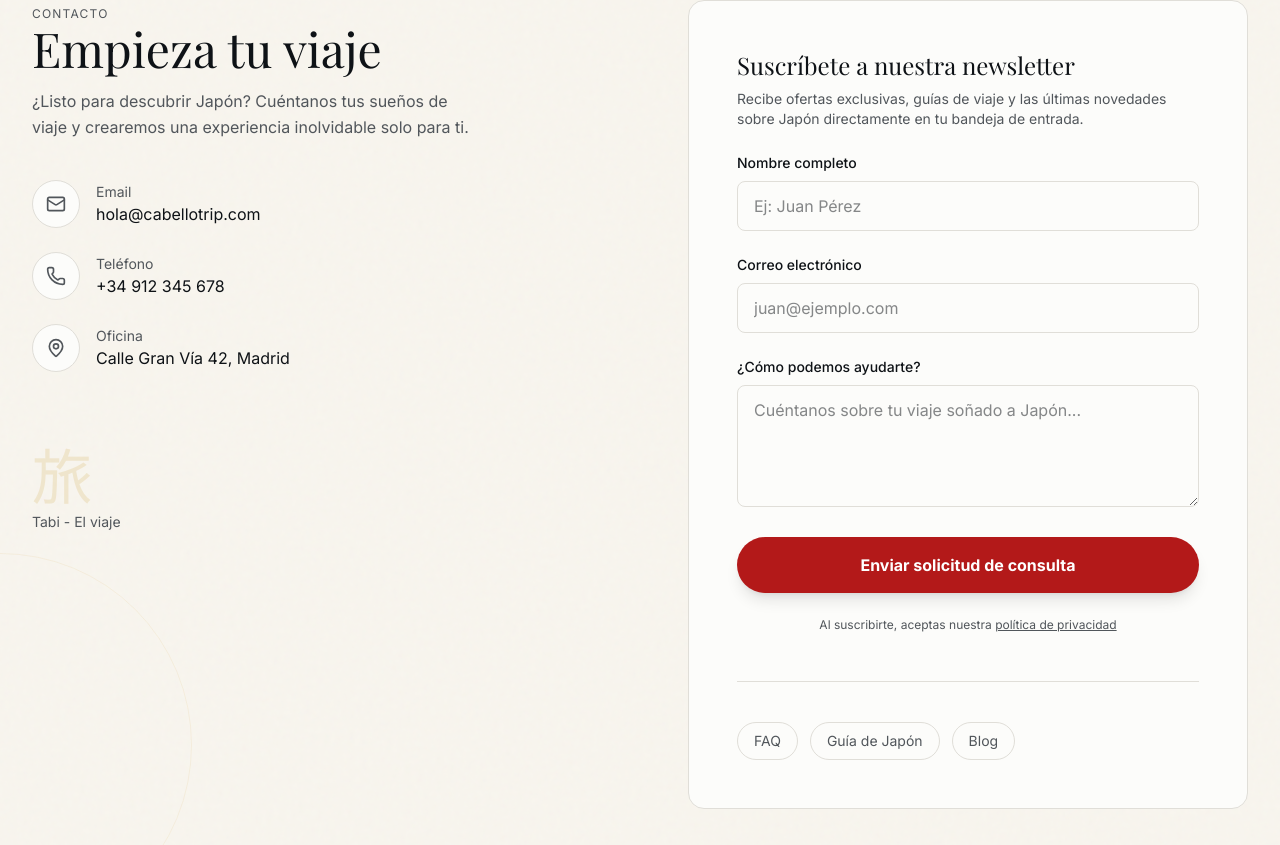
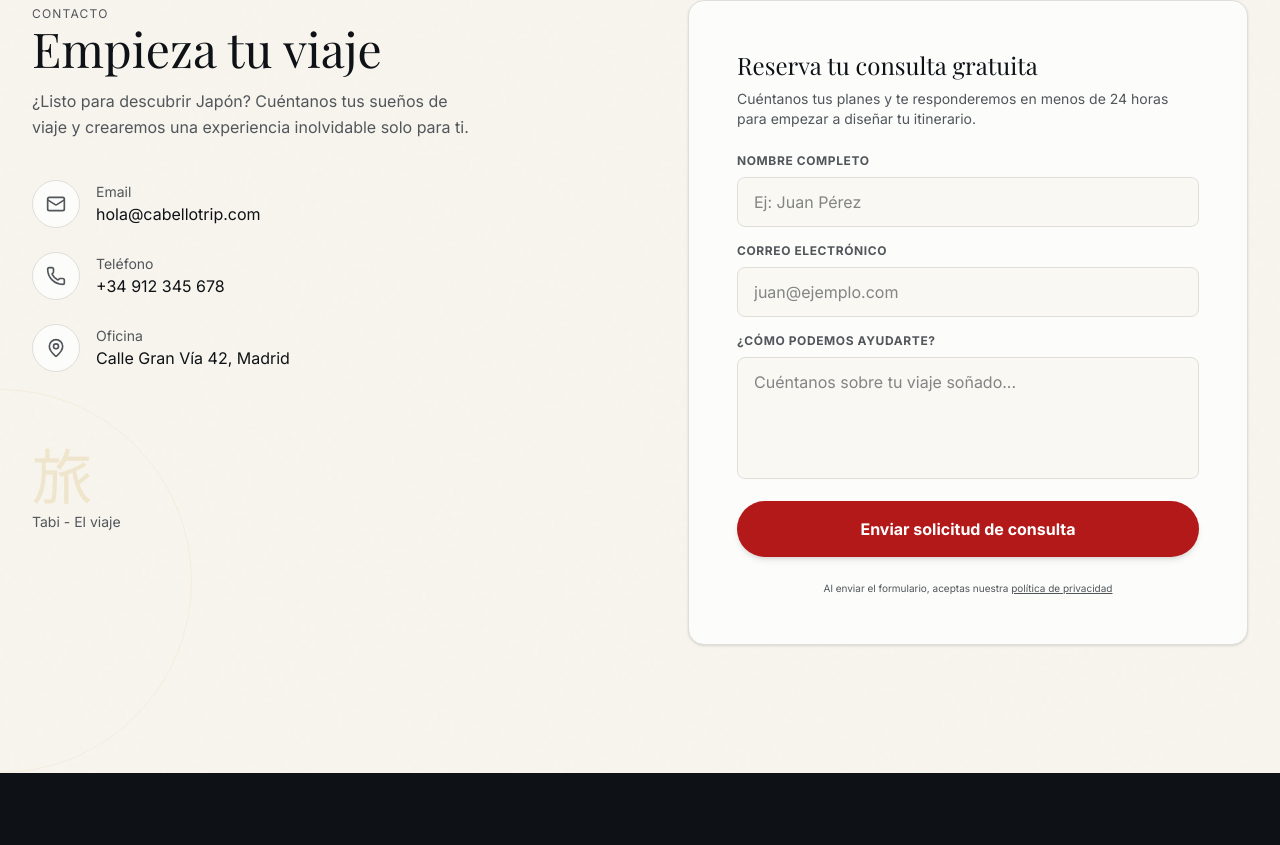
Before and after one commit to jcabcap0903/cabellotrip-landing-page, a Next.js app: page / in a window 1280 px wide. Shown: the part 4246-5091 px from the top of the page. Built offline with nearby package versions, Linux system fonts and the light colour scheme; a web font is replaced by a local one.

Commit message:
contact-section.tsx

```diff
--- a/components/contact-section.tsx
+++ b/components/contact-section.tsx
@@ -1,35 +1,22 @@
 "use client"
 
-import { useState } from "react"
-import { Button } from "@/components/ui/button"
-import { Input } from "@/components/ui/input"
-import { ArrowRight, Mail, Phone, MapPin } from "lucide-react"
+import { Mail, Phone, MapPin } from "lucide-react"
 
 export function ContactSection() {
-  const [email, setEmail] = useState("")
-  const [isSubmitted, setIsSubmitted] = useState(false)
-
-  const handleSubmit = (e: React.FormEvent) => {
-    e.preventDefault()
-    if (email) {
-      setIsSubmitted(true)
-      setEmail("")
-      setTimeout(() => setIsSubmitted(false), 3000)
-    }
-  }
+  // Eliminamos el estado anterior porque Formspree gestiona el envío directamente
 
   return (
     <section id="contact" className="py-24 lg:py-32 bg-secondary relative overflow-hidden">
-      {/* Background elements */}
+      {/* Elementos de fondo */}
       <div className="absolute top-0 left-0 right-0 h-px bg-border" />
       <div className="absolute inset-0 paper-texture pointer-events-none" />
 
-      {/* Decorative circle */}
+      {/* Círculo decorativo */}
       <div className="absolute -left-48 bottom-0 w-96 h-96 rounded-full border border-accent/10" />
 
       <div className="relative max-w-7xl mx-auto px-6 lg:px-8">
         <div className="grid lg:grid-cols-2 gap-16 lg:gap-24">
-          {/* Left Column - Contact Info */}
+          {/* Columna Izquierda - Info de Contacto */}
           <div className="space-y-10">
             <div className="space-y-4">
               <span className="text-xs uppercase tracking-widest text-muted-foreground">
@@ -44,7 +31,7 @@ export function ContactSection() {
               </p>
             </div>
 
-            {/* Contact Details */}
+            {/* Detalles de contacto */}
             <div className="space-y-6">
               <a
                 href="mailto:hola@cabellotrip.com"
@@ -83,7 +70,7 @@ export function ContactSection() {
               </div>
             </div>
 
-            {/* Japanese Text Decoration */}
+            {/* Decoración Japonesa */}
             <div className="pt-8">
               <p className="text-6xl font-serif text-accent/20">旅</p>
               <p className="text-sm text-muted-foreground mt-2">
@@ -92,102 +79,74 @@ export function ContactSection() {
             </div>
           </div>
 
-          {/* Right Column - Newsletter Form */}
+          {/* Columna Derecha - Formulario */}
           <div className="flex items-center">
-            <div className="w-full bg-background rounded-2xl p-8 lg:p-12 border border-border">
+            <div className="w-full bg-background rounded-2xl p-8 lg:p-12 border border-border shadow-sm">
               <div className="space-y-6">
                 <div>
                   <h3 className="text-2xl font-serif text-foreground mb-2">
-                    Suscríbete a nuestra newsletter
+                    Reserva tu consulta gratuita
                   </h3>
                   <p className="text-muted-foreground text-sm">
-                    Recibe ofertas exclusivas, guías de viaje y las últimas
-                    novedades sobre Japón directamente en tu bandeja de entrada.
+                    Cuéntanos tus planes y te responderemos en menos de 24 horas para empezar a diseñar tu itinerario.
                   </p>
                 </div>
 
                 <form
                   action="https://formspree.io/f/xvzdwnzo"
                   method="POST"
-  className="space-y-6"
+                  className="space-y-4"
                 >
                   <div>
-    <label htmlFor="full-name" className="block text-sm font-medium mb-2">Nombre completo</label>
+                    <label htmlFor="full-name" className="block text-xs font-bold uppercase tracking-wider text-muted-foreground mb-2">Nombre completo</label>
                     <input
                       type="text"
-      name="name" // IMPORTANTE: El atributo name es lo que Formspree lee
+                      name="name"
                       id="full-name"
                       required
-      className="w-full px-4 py-3 rounded-lg border border-border bg-background"
+                      className="w-full px-4 py-3 rounded-lg border border-border bg-secondary/50 focus:bg-background focus:ring-2 focus:ring-primary/20 outline-none transition-all"
                       placeholder="Ej: Juan Pérez"
                     />
                   </div>
 
                   <div>
-    <label htmlFor="email" className="block text-sm font-medium mb-2">Correo electrónico</label>
+                    <label htmlFor="email" className="block text-xs font-bold uppercase tracking-wider text-muted-foreground mb-2">Correo electrónico</label>
                     <input
                       type="email"
-      name="email" // IMPORTANTE
+                      name="email"
                       id="email"
                       required
-      className="w-full px-4 py-3 rounded-lg border border-border bg-background"
+                      className="w-full px-4 py-3 rounded-lg border border-border bg-secondary/50 focus:bg-background focus:ring-2 focus:ring-primary/20 outline-none transition-all"
                       placeholder="juan@ejemplo.com"
                     />
                   </div>
 
                   <div>
-    <label htmlFor="message" className="block text-sm font-medium mb-2">¿Cómo podemos ayudarte?</label>
+                    <label htmlFor="message" className="block text-xs font-bold uppercase tracking-wider text-muted-foreground mb-2">¿Cómo podemos ayudarte?</label>
                     <textarea
-      name="message" // IMPORTANTE
+                      name="message"
                       id="message"
                       rows={4}
                       required
-      className="w-full px-4 py-3 rounded-lg border border-border bg-background"
-      placeholder="Cuéntanos sobre tu viaje soñado a Japón..."
+                      className="w-full px-4 py-3 rounded-lg border border-border bg-secondary/50 focus:bg-background focus:ring-2 focus:ring-primary/20 outline-none transition-all resize-none"
+                      placeholder="Cuéntanos sobre tu viaje soñado..."
                     ></textarea>
                   </div>
 
                   <button
                     type="submit"
-    className="w-full bg-[#B31919] text-white py-4 rounded-full font-bold hover:bg-[#8B1414] transition-colors shadow-lg"
+                    className="w-full bg-[#B31919] text-white py-4 rounded-full font-bold hover:bg-[#8B1414] active:scale-[0.98] transition-all shadow-md hover:shadow-lg"
                   >
                     Enviar solicitud de consulta
                   </button>
                 </form>
 
-                <p className="text-xs text-muted-foreground text-center">
-                  Al suscribirte, aceptas nuestra{" "}
+                <p className="text-[10px] text-muted-foreground text-center">
+                  Al enviar el formulario, aceptas nuestra{" "}
                   <a href="#" className="underline hover:text-foreground transition-colors">
                     política de privacidad
                   </a>
                 </p>
-
-                {/* Decorative thin border */}
-                <div className="pt-6">
-                  <div className="h-px w-full bg-border" />
-                </div>
-
-                {/* Quick Links */}
-                <div className="flex flex-wrap gap-3 pt-4">
-                  <a
-                    href="#"
-                    className="px-4 py-2 rounded-full border border-border text-sm text-muted-foreground hover:border-primary hover:text-primary transition-colors"
-                  >
-                    FAQ
-                  </a>
-                  <a
-                    href="#"
-                    className="px-4 py-2 rounded-full border border-border text-sm text-muted-foreground hover:border-primary hover:text-primary transition-colors"
-                  >
-                    Guía de Japón
-                  </a>
-                  <a
-                    href="#"
-                    className="px-4 py-2 rounded-full border border-border text-sm text-muted-foreground hover:border-primary hover:text-primary transition-colors"
-                  >
-                    Blog
-                  </a>
-                </div>
               </div>
             </div>
           </div>
```
Lines whose indentation alone changed are shown as unchanged.
